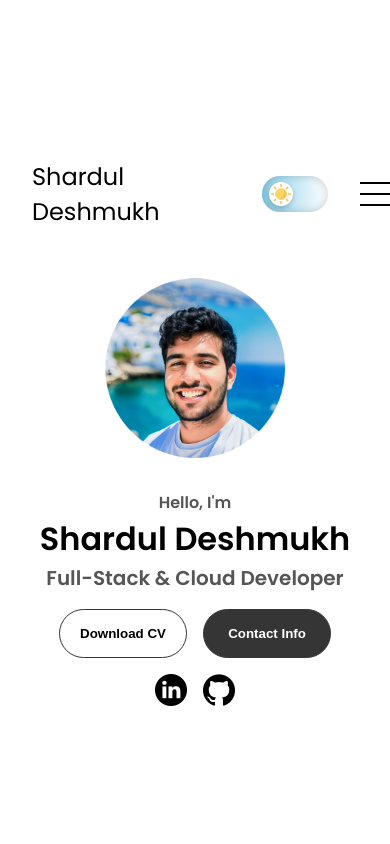
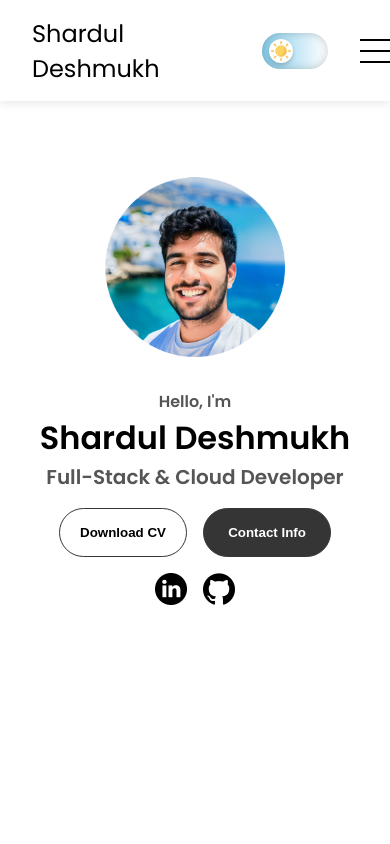
Before and after one commit to Shardul-NEU/Portfolio-Website, a React (Vite) app: page / in a window 390 px wide. Shown: the top 844 px of the page. Built offline with nearby package versions, Linux system fonts and the light colour scheme.

Commit message:
Fixed Navbar

```diff
--- a/src/App.css
+++ b/src/App.css
@@ -8,6 +8,7 @@
 
 body {
   font-family: "Poppins", sans-serif;
+  padding-top: 12vh;
 }
 
 html {
@@ -46,6 +47,7 @@ nav {
 }
 
 #desktop-nav {
+  display: flex;
   position: fixed; /* This makes it stay in place while scrolling */
   top: 0;
   left: 0;
@@ -92,6 +94,16 @@ a:hover {
 
 #hamburger-nav {
   display: none;
+  position: fixed;
+  top: 0;
+  left: 0;
+  width: 100%;
+  z-index: 1000;
+  background-color: #ffffff;
+  box-shadow: 0 2px 10px rgba(0, 0, 0, 0.1);
+}
+.dark-mode #hamburger-nav {
+  background-color: #121212;
 }
 
 .hamburger-menu {
@@ -514,6 +526,12 @@ footer p {
   .about-containers {
     margin-top: 0;
   }
+  .menu-links {
+    position: absolute;
+    top: 100%;
+    right: 0;
+    z-index: 1000;
+  }
 }
 
 @media screen and (max-width: 600px) {
--- a/src/components/Navbar.jsx
+++ b/src/components/Navbar.jsx
@@ -1,5 +1,5 @@
-// Update Navbar.js to include the theme toggle and offset for scroll
-import React, { useContext } from 'react';
+// Navbar.jsx
+import React from 'react';
 import { Link } from 'react-scroll';
 import ThemeToggle from './ThemeToggle';
 
```
Also changed, not shown: src/components/About.jsx (line endings or trailing spaces), src/components/Contact.jsx (line endings or trailing spaces), src/components/Experience.jsx (line endings or trailing spaces), src/components/Footer.jsx (line endings or trailing spaces), src/components/HamburgerNav.jsx (line endings or trailing spaces), src/components/Profile.jsx (line endings or trailing spaces), src/components/Projects.jsx (line endings or trailing spaces), src/components/ThemeToggle.jsx (line endings or trailing spaces), src/contexts/ThemeContext.jsx (line endings or trailing spaces).
